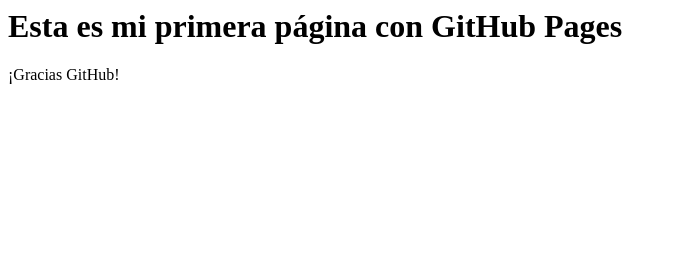
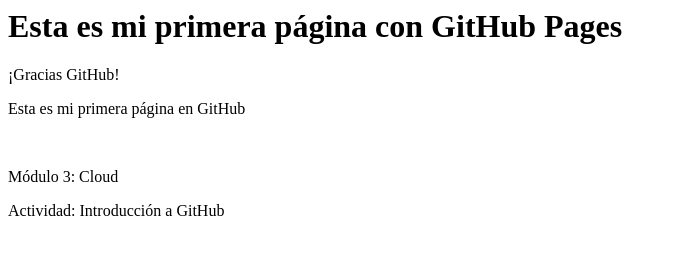
Before and after one commit to jmurzuar/MiRepositorio, a plain HTML site: page index.html in a window 1280 px wide. Shown: the whole page, without its empty margins (0-677 px from the left). Drawn offline with Linux system fonts and the light colour scheme.

Commit message:
Update index.html

```diff
--- a/index.html
+++ b/index.html
@@ -1,4 +1,11 @@
 <html>
 <h1> Esta es mi primera página con GitHub Pages </h1>
 <p>¡Gracias GitHub!</p>
+<p>Esta es mi primera página en GitHub</p>
+<br>
+<p>Módulo 3: Cloud</p>
+
+<p>Actividad: Introducción a GitHub</p>
+
+
 </html>
```
